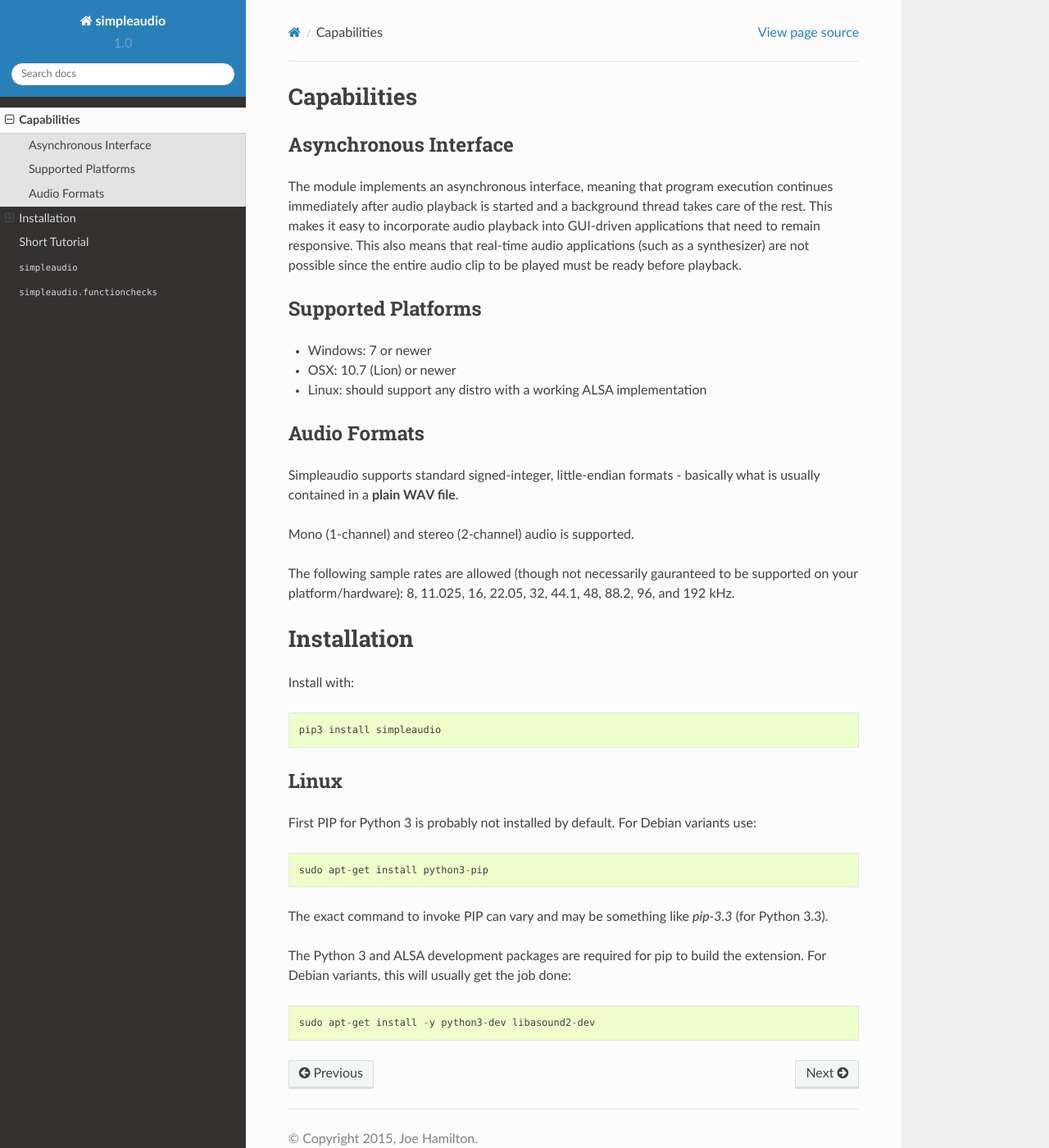
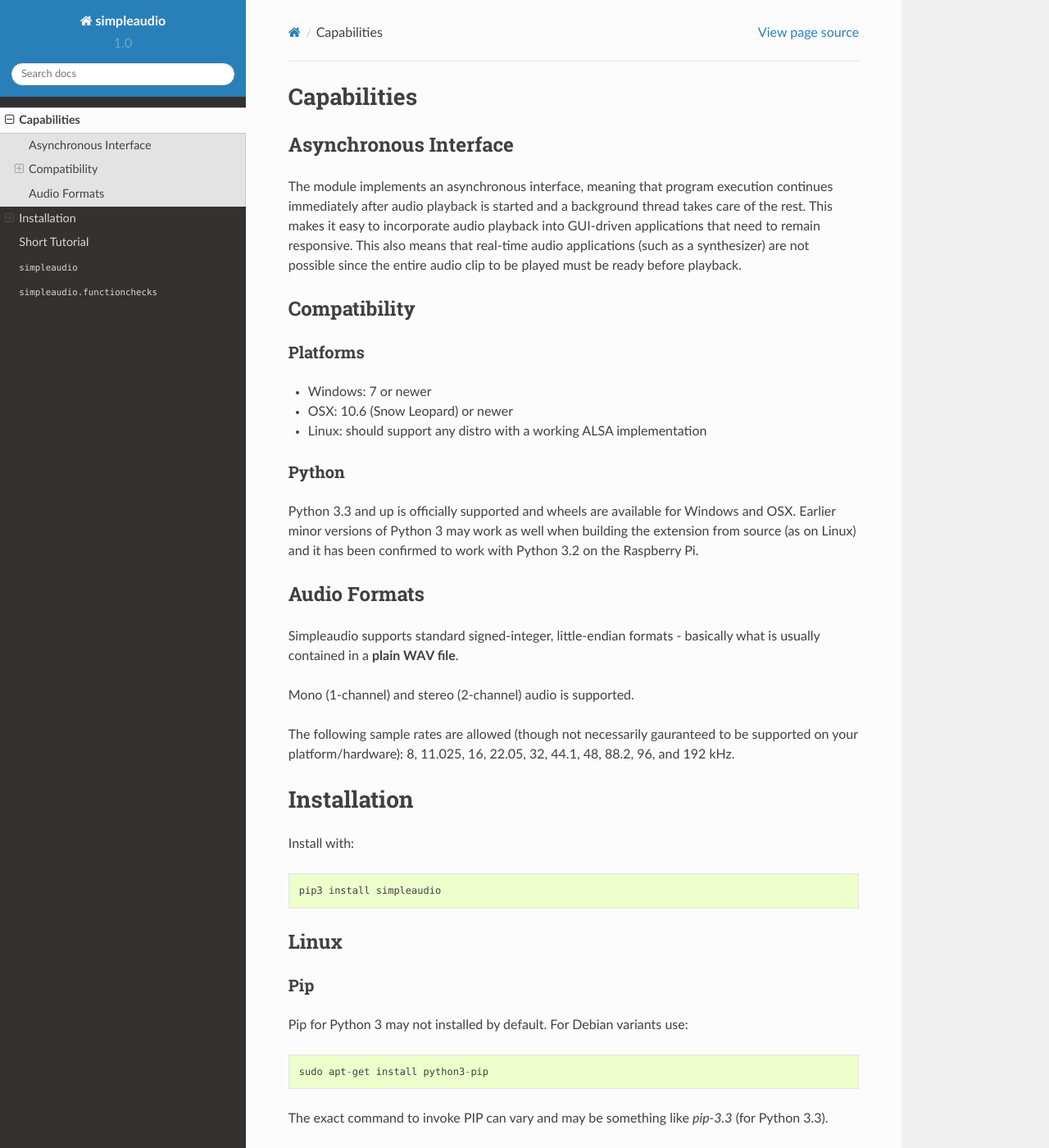
Before and after one commit to hamiltron/py-simple-audio, a Sphinx documentation site: the page built from docs/overview.rst, in a window 1280 px wide and 1400 px high. Shown: the whole window at 82% size. Built offline with Sphinx 7.4.7 and the Read the Docs theme 2.0.0, drawn with Linux system fonts in a browser that asks for light colours.

Commit message:
docs updates, compatibility tweaks

```diff
--- a/docs/index.rst
+++ b/docs/index.rst
@@ -2,7 +2,9 @@
 ===================
 
 The simplaudio package provides cross-platform, dependency-free audio playback
-capability for Python 3 on OSX, Windows, and Linux. MIT Licensed.
+capability for Python 3 on OSX, Windows, and Linux.
+
+MIT Licensed.
 
 Quick-Start
 -----------
--- a/docs/overview.rst
+++ b/docs/overview.rst
@@ -11,12 +11,23 @@
 real-time audio applications (such as a synthesizer) are not possible since the entire
 audio clip to be played must be ready before playback.
 
-Supported Platforms
--------------------
+Compatibility
+-------------
+
+Platforms
+#########
 
 * Windows: 7 or newer
-* OSX: 10.7 (Lion) or newer
+* OSX: 10.6 (Snow Leopard) or newer
 * Linux: should support any distro with a working ALSA implementation
+
+Python
+######
+
+Python 3.3 and up is officially supported and wheels are available for
+Windows and OSX. Earlier minor versions of Python 3 may work as well when
+building the extension from source (as on Linux) and it has been
+confirmed to work with Python 3.2 on the Raspberry Pi.
 
 Audio Formats
 -------------
@@ -40,7 +51,10 @@
 Linux
 -----
 
-First PIP for Python 3 is probably not installed by default. For Debian
+Pip
+###
+
+Pip for Python 3 may not installed by default. For Debian
 variants use::
 
    sudo apt-get install python3-pip
--- a/setup.py
+++ b/setup.py
@@ -13,7 +13,7 @@
 if sys.platform == 'darwin':
     platform_sources = ['c_src/simpleaudio_mac.c', 'c_src/posix_mutex.c']
     platform_link_args = ['-framework', 'AudioToolbox']
-    platform_compile_args = ['-mmacosx-version-min=10.7']
+    platform_compile_args = ['-mmacosx-version-min=10.6']
 elif sys.platform.startswith("linux"):
     platform_sources = ['c_src/simpleaudio_alsa.c', 'c_src/posix_mutex.c']
     platform_libs = ['asound']
```
Also changed, not shown: other parts of docs/index.rst (+1 -1 lines), other parts of docs/overview.rst (+3 -0 lines), README.rst (+14 -44 lines), devnotes.md (+3 -1 lines), 1 other file.
